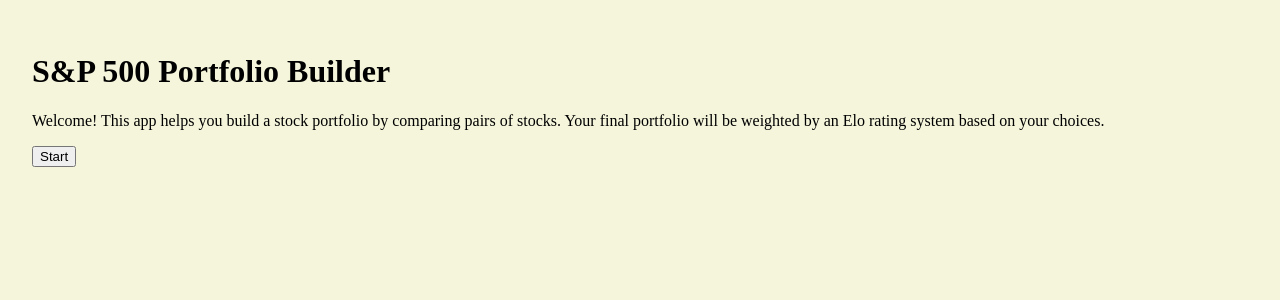
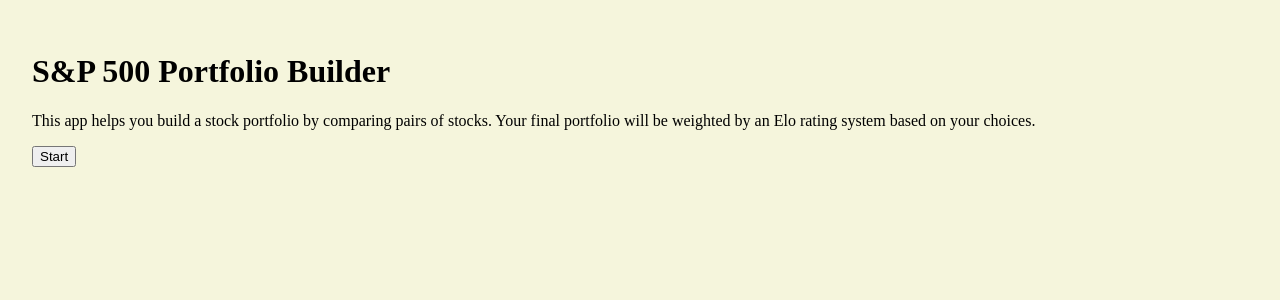
Before and after one commit to dusty-g/personal-website, a Next.js app: page /projects/sp500 in a window 1280 px wide. Shown: the top 300 px of the page. Built offline with nearby package versions, Linux system fonts and the light colour scheme.

Commit message:
minor update. it's working

```diff
--- a/pages/projects/sp500/index.tsx
+++ b/pages/projects/sp500/index.tsx
@@ -6,7 +6,7 @@
   return (
     <div style={{ padding: '2rem' }}>
       <h1>S&P 500 Portfolio Builder</h1>
-      <p>Welcome! This app helps you build a stock portfolio by comparing pairs of stocks. Your final portfolio will be weighted by an Elo rating system based on your choices.</p>
+      <p>This app helps you build a stock portfolio by comparing pairs of stocks. Your final portfolio will be weighted by an Elo rating system based on your choices.</p>
       <Link href="/projects/sp500/compare">
         <button>Start</button>
       </Link>
```
